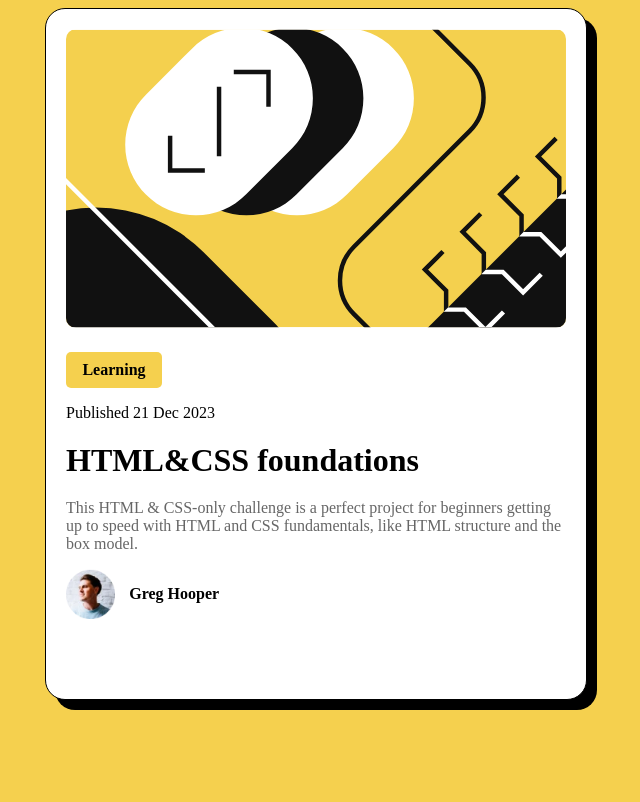
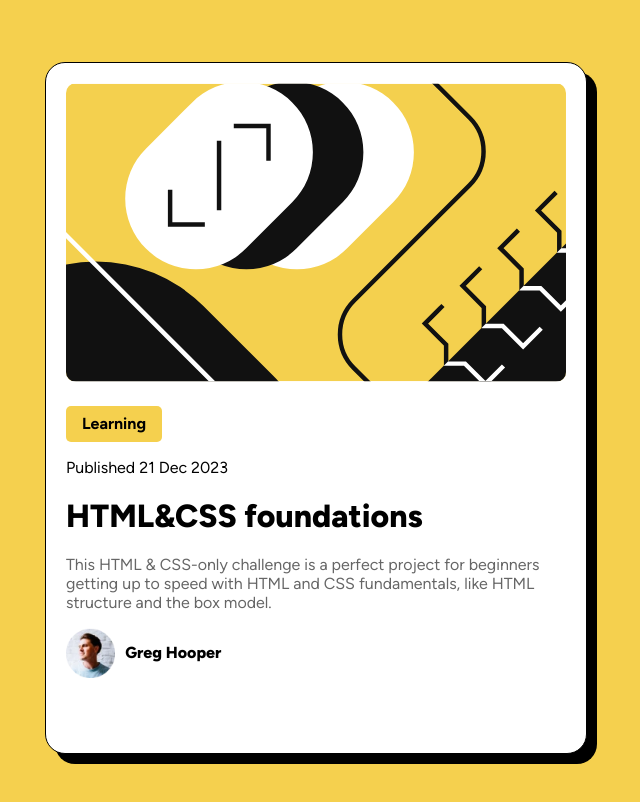
Before and after one commit to s-zx/blog-preview-card, a plain HTML site: page index.html in a window 1280 px wide. Shown: the whole page, without its empty margins (324-964 px from the left). Drawn offline with Linux system fonts and the light colour scheme.

Commit message:
add font, body center

```diff
--- a/index.html
+++ b/index.html
@@ -8,9 +8,26 @@
 
   <title>Frontend Mentor | Blog preview card</title>
   <style>
+    @font-face {
+      font-family: 'Figtree';
+      src: local('Figtree-VariableFont_wght'),url('assets/fonts/Figtree-VariableFont_wght.ttf');
+    }
     body {
       background-color: #F5D04E;
+      font-family: Figtree;
     }
+
+    @media (min-width: 768px) {
+      body {
+        padding: 0;
+        display: flex;
+        flex-direction: column;
+        align-items: center;
+        justify-content: center;
+        height: 100vh;
+      }
+    }
+
     .attribution {
       text-align: center;
     }
@@ -18,7 +35,7 @@
       max-width: 500px;
       height: 650px;
       border-radius: 10px;
-      margin: 0 auto;
+      /* margin: 0 auto; */
       padding: 20px;
       border-radius: 20px;
       background-color: white;
@@ -49,18 +66,17 @@
       color: #666;
     }
     .author {
+      display: flex;
+      align-items: center;
       height: 50px;
     }
     .authorName {
-      display: inline;
       font-weight: 800;
       line-height: 50px;
     }
     .authorPhoto {
-      display: inline;
       height: 100%;
       margin-right: 10px;
-      vertical-align: bottom;
     }
     .title:hover {
       color: #F5D04E;
```
